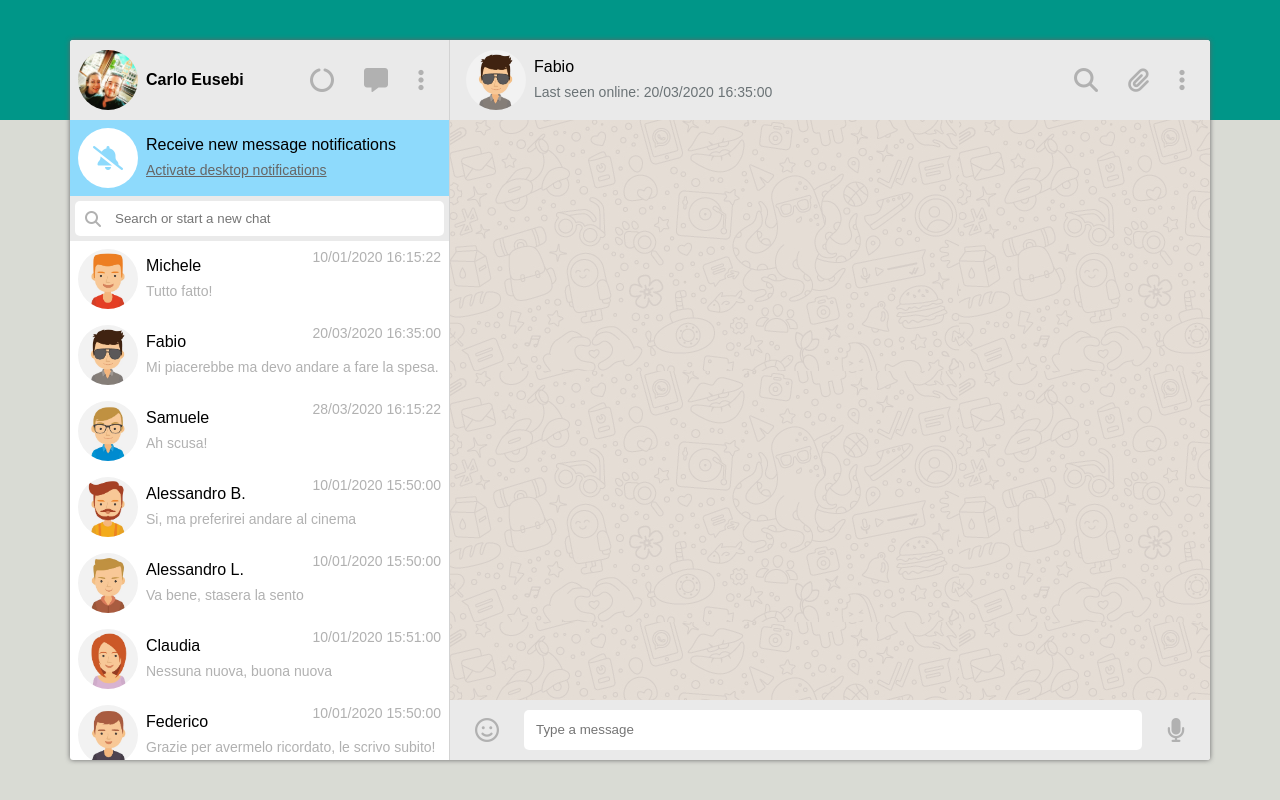
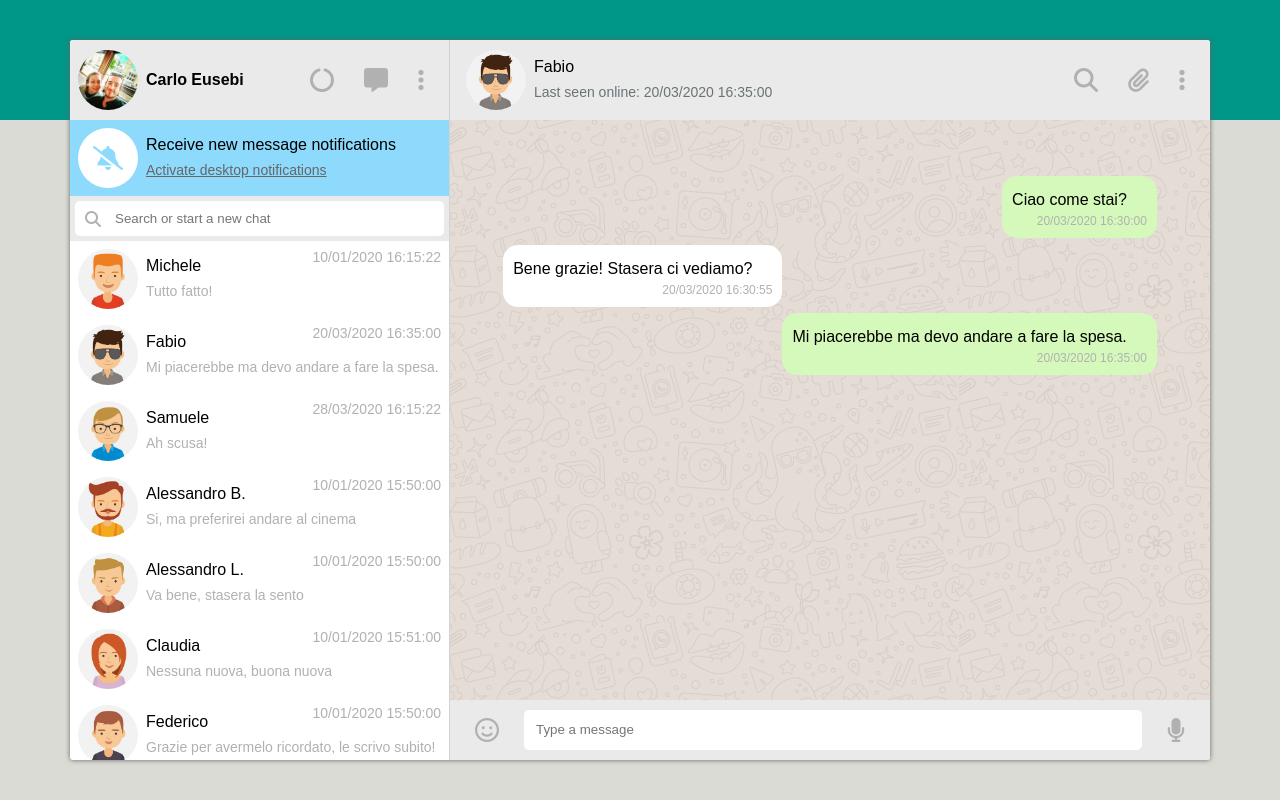
Before and after one commit to carloeusebi/react-boolzap, a React (Create React App) app: page / in a window 1280 px wide. Both pictures are taken after a click on the item 259 px from the left and 355 px from the top of the page. Built offline with nearby package versions, Linux system fonts and the light colour scheme.

Commit message:
Loaded chat

```diff
--- a/src/components/Chat.tsx
+++ b/src/components/Chat.tsx
@@ -1,7 +1,24 @@
 import React from "react";
+import { Message } from "../data";
+interface Params {
+  messages: Message[];
+}
 
-const Chat = () => {
-  return <section className="chat"></section>;
+const Chat = (params: Params) => {
+  const { messages } = params;
+  return (
+    <section className="chat">
+      {messages.map(({ id, message, status, date }) => {
+        return (
+          <div className={`bubble ${status}`} key={id}>
+            <p className="message mr-20">{message}</p>
+            <div className="date">{date}</div>
+            <i className="fa-solid fa-angle-down"></i>
+          </div>
+        );
+      })}
+    </section>
+  );
 };
 
 export default Chat;
--- a/src/components/ChatPage.tsx
+++ b/src/components/ChatPage.tsx
@@ -32,7 +32,7 @@ const ChatPage = (params: Params) => {
           <i className="fa-solid fa-xl fa-ellipsis-vertical"></i>
         </div>
       </header>
-      <Chat />
+      <Chat messages={messages} />
       <footer className="d-flex justify-center align-center">
         <div className="emoticons activity-buttons">
           <i className="fa-regular fa-face-smile fa-xl"></i>
--- a/src/styles/index.css
+++ b/src/styles/index.css
@@ -207,6 +207,13 @@ textarea {
 
 #chat .chat {
   background-image: url("../../public/img/mine.jpg");
+  flex-grow: 1;
+  overflow: auto;
+
+  display: flex;
+  flex-direction: column;
+
+  padding: 7%;
 }
 
 #chat .contact .message {
@@ -219,6 +226,45 @@ textarea {
 
 #chat .contact .last-access::before {
   content: 'Last seen online: ';
+}
+
+.chat .bubble {
+  max-width: 80%;
+  padding: 15px 10px 10px;
+  border-radius: 15px;
+  margin: .2rem 0;
+  position: relative;
+}
+
+.chat .bubble.sent {
+  background-color: var(--sent-message-color);
+  align-self: end;
+}
+
+.chat .bubble.received {
+  background-color: var(--received-message-color);
+  align-self: start;
+}
+
+.chat .bubble .date {
+  color: var(--text-gray);
+  font-size: 12px;
+  text-align: right;
+  margin-top: 5px;
+}
+
+.chat .bubble .fa-angle-down {
+  color: var(--text-dark-gray);
+  position: absolute;
+  top: 10px;
+  right: 10px;
+  cursor: pointer;
+
+  display: none;
+}
+
+.chat .bubble:hover .fa-angle-down {
+  display: inline-block;
 }
 
 /* MEDIA */
```
